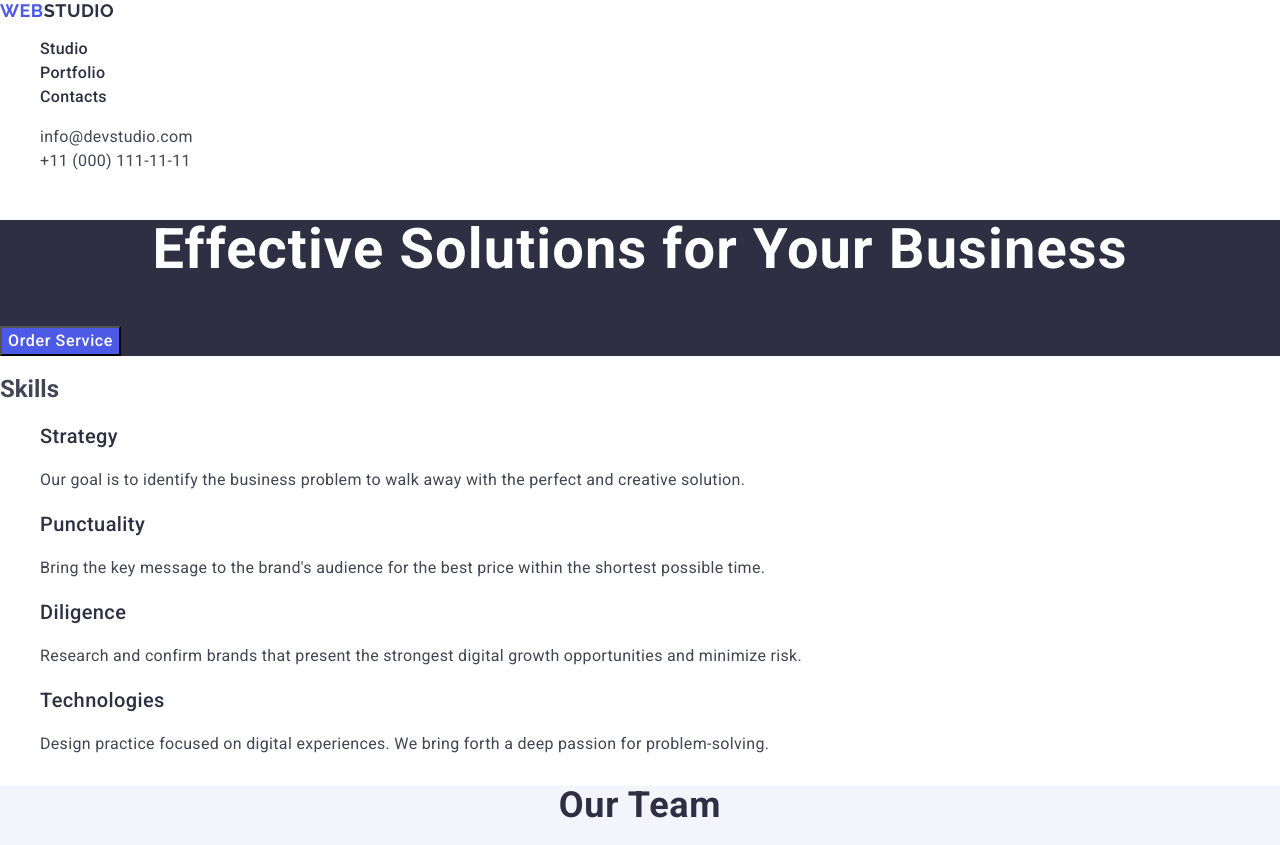
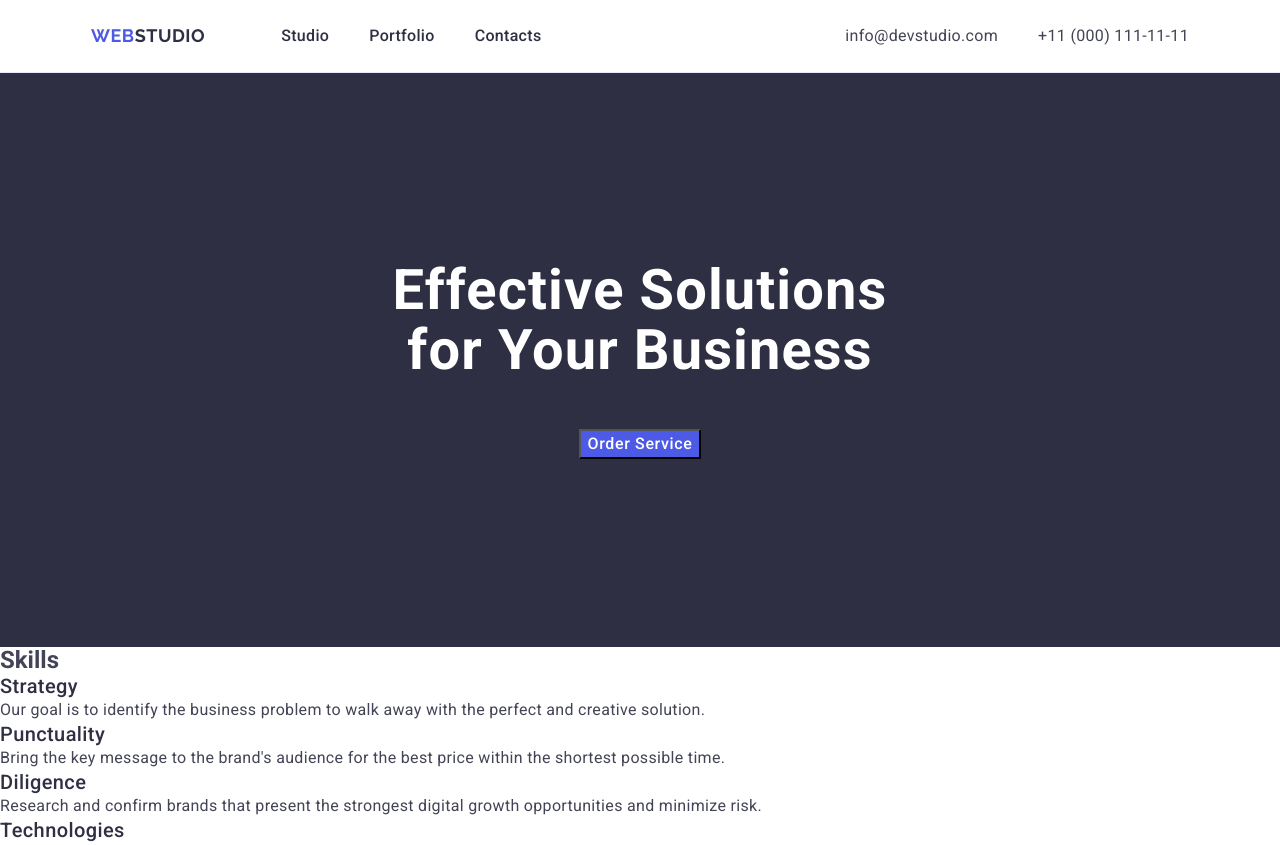
Before and after one commit to Tetiana-Chetverykova/goit-markup-hw-03, a plain HTML site: page index.html in a window 1280 px wide. Shown: the top 845 px of the page. Drawn offline with nearby package versions, Linux system fonts and the light colour scheme.

Commit message:
add-title

```diff
--- a/css/styles.css
+++ b/css/styles.css
@@ -6,12 +6,44 @@ body {
 ul,
 ol {
   list-style-type: none;
+  padding-left: 0;
+  margin: 0;
 }
 a {
   text-decoration: none;
 }
+h1,
+h2,
+h3,
+h4,
+h5,
+h6,
+p {
+  margin: 0;
+}
+img {
+  display: block;
+}
+.container {
+  max-width: 1128px;
+  padding-left: 15px;
+  padding-right: 15px;
+  margin-left: auto;
+  margin-right: auto;
+}
+.header {
+  border-bottom: 1px solid #e7e9fc;
+}
+.header-container {
+  display: flex;
+  align-items: center;
+}
 button {
   cursor: pointer;
+}
+.navigation {
+  display: flex;
+  align-items: center;
 }
 .logo {
   font-family: "Raleway", sans-serif;
@@ -21,9 +53,14 @@ button {
   letter-spacing: 0.03em;
   text-transform: uppercase;
   color: #4d5ae5;
+  margin-right: 76px;
 }
 .logo-color {
   color: #2e2f42;
+}
+.nav-list {
+  display: flex;
+  gap: 40px;
 }
 .menu-link {
   font-weight: 500;
@@ -31,6 +68,8 @@ button {
   line-height: 1.5;
   letter-spacing: 0.02em;
   color: #2e2f42;
+  display: block;
+  padding: 24px 0;
 }
 .menu-link:hover,
 .menu-link:focus {
@@ -38,6 +77,11 @@ button {
 }
 .address {
   font-style: normal;
+  margin-left: auto;
+}
+.address-list {
+  display: flex;
+  gap: 40px;
 }
 .address-link {
   font-size: 16px;
@@ -51,6 +95,8 @@ button {
 }
 .back-color {
   background: #2e2f42;
+  padding-top: 188px;
+  padding-bottom: 188px;
 }
 .main-title-text {
   font-size: 56px;
@@ -58,6 +104,12 @@ button {
   letter-spacing: 0.02em;
   text-align: center;
   color: #fff;
+  display: block;
+  margin-bottom: 48px;
+
+  width: 496px;
+  margin-left: auto;
+  margin-right: auto;
 }
 .main-title-button {
   font-weight: 500;
@@ -66,6 +118,8 @@ button {
   letter-spacing: 0.04em;
   color: #fff;
   background: #4d5ae5;
+  display: block;
+  margin: 0 auto;
 }
 .main-title-button:hover,
 .main-title-button:focus {
--- a/index.html
+++ b/index.html
@@ -17,12 +17,13 @@
     <title>Webstudio</title>
   </head>
   <body>
-    <header>
-      <nav>
+    <header class="header">
+      <div class="container header-container">
+        <nav class="navigation">
           <a class="logo" href="./index.html"
             >Web<span class="logo-color">Studio</span>
           </a>
-        <ul>
+          <ul class="nav-list">
             <li>
               <a class="menu-link" href="./index.html">Studio</a>
             </li>
@@ -33,7 +34,7 @@
           </ul>
         </nav>
         <address class="address">
-        <ul>
+          <ul class="address-list">
             <li>
               <a class="address-link" href="mailto:info@devstudio.com"
                 >info@devstudio.com</a
@@ -46,12 +47,15 @@
             </li>
           </ul>
         </address>
+      </div>
     </header>
 
     <main>
       <section class="back-color">
+        <div class="container">
           <h1 class="main-title-text">Effective Solutions for Your Business</h1>
           <button type="button" class="main-title-button">Order Service</button>
+        </div>
       </section>
       <section id="studio">
         <h2>Skills</h2>
```
Lines whose indentation alone changed are shown as unchanged.
